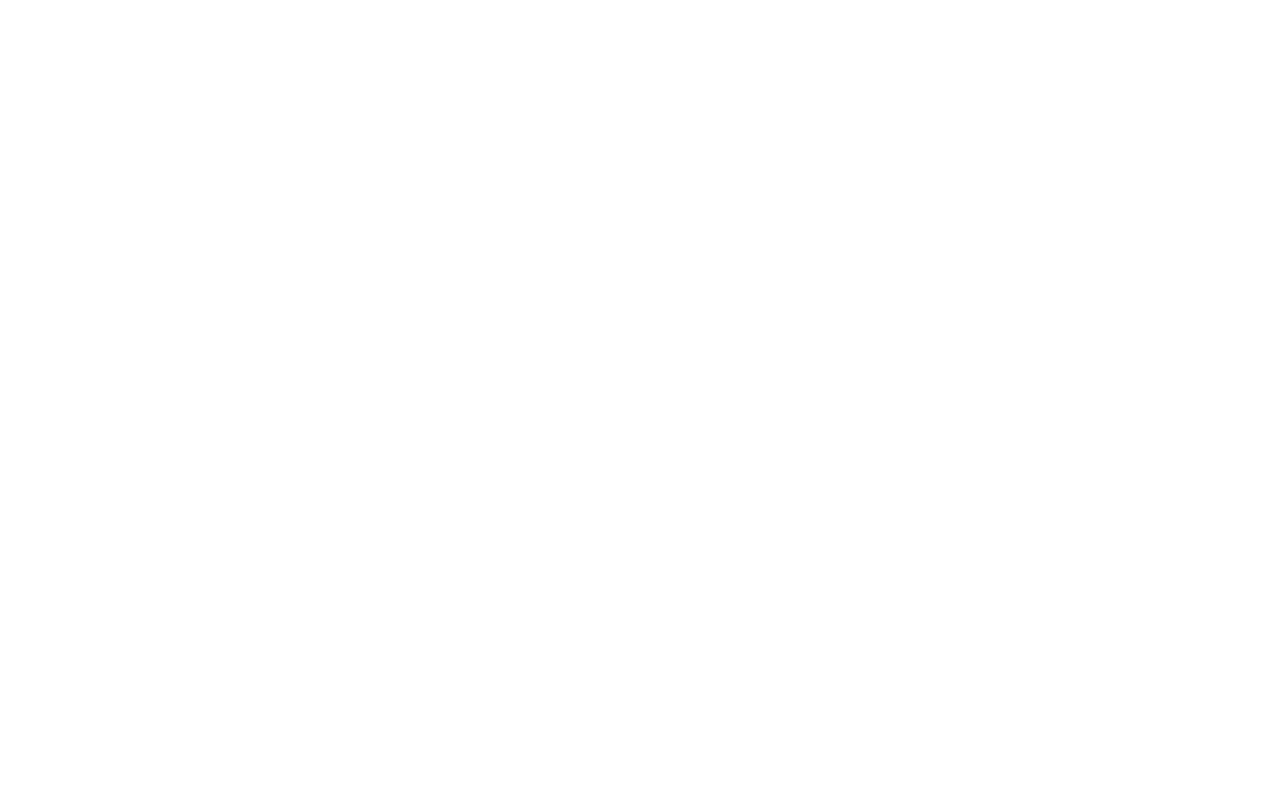
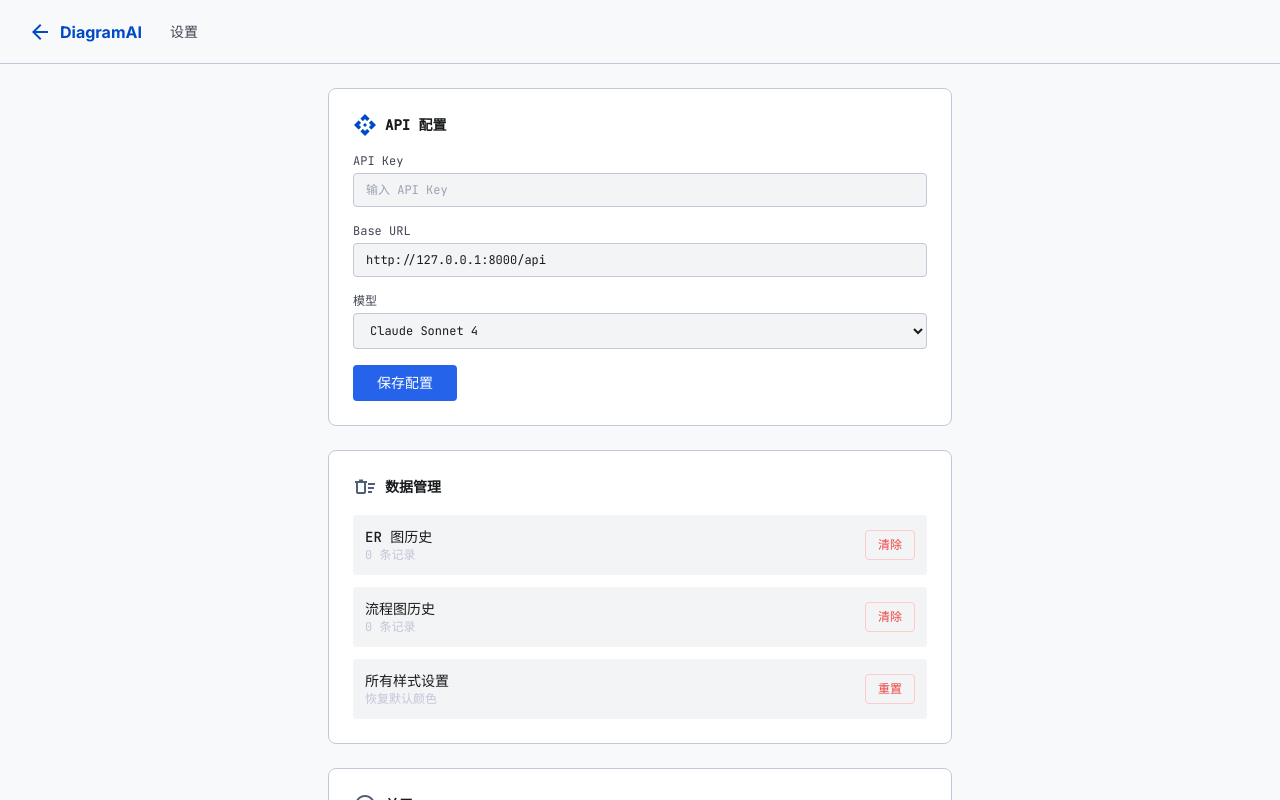
Before and after one commit to koixlw/DiagramAl, a Vue app in the folder frontend/: page /settings in a window 1280 px wide. Before the commit this address had no page. Built offline with nearby package versions, Linux system fonts and the light colour scheme.

Commit message:
feat: 设置页面，API配置+数据管理+关于

```diff
--- a/frontend/src/router/index.js
+++ b/frontend/src/router/index.js
@@ -17,6 +17,11 @@ const routes = [
     name: 'er',
     component: () => import('../views/ERDiagram.vue'),
   },
+  {
+    path: '/settings',
+    name: 'settings',
+    component: () => import('../views/Settings.vue'),
+  },
 ]
 
 const router = createRouter({
--- /dev/null
+++ b/frontend/src/views/Settings.vue
@@ -0,0 +1,143 @@
+<template>
+  <div class="bg-background text-on-background font-body-md h-screen flex flex-col overflow-hidden">
+    <header class="bg-surface border-b border-outline-variant flex items-center w-full px-gutter h-16 shrink-0">
+      <button @click="router.push('/')" class="flex items-center gap-2 text-primary hover:bg-surface-container-low rounded-lg px-3 py-1.5 transition-colors">
+        <span class="material-symbols-outlined">arrow_back</span>
+        <span class="font-headline-md font-bold">DiagramAI</span>
+      </button>
+      <span class="font-label-mono text-label-mono text-on-surface-variant ml-4">设置</span>
+    </header>
+
+    <div class="flex-1 overflow-auto">
+      <div class="max-w-2xl mx-auto p-6 space-y-6">
+        <!-- API 配置 -->
+        <div class="bg-surface-container-lowest border border-outline-variant rounded-xl p-6">
+          <h2 class="font-label-mono text-label-mono font-bold text-on-surface mb-4 flex items-center gap-2">
+            <span class="material-symbols-outlined text-primary">api</span>
+            API 配置
+          </h2>
+          <div class="space-y-4">
+            <div>
+              <label class="font-code-sm text-code-sm text-on-surface-variant block mb-1">API Key</label>
+              <input v-model="apiConfig.key" type="password" class="w-full bg-surface-container-low border border-outline-variant rounded-lg px-3 py-2 font-code-sm text-code-sm focus:ring-1 focus:ring-primary focus:border-primary focus:outline-none" placeholder="输入 API Key">
+            </div>
+            <div>
+              <label class="font-code-sm text-code-sm text-on-surface-variant block mb-1">Base URL</label>
+              <input v-model="apiConfig.baseUrl" type="text" class="w-full bg-surface-container-low border border-outline-variant rounded-lg px-3 py-2 font-code-sm text-code-sm focus:ring-1 focus:ring-primary focus:border-primary focus:outline-none" placeholder="http://127.0.0.1:8000/api">
+            </div>
+            <div>
+              <label class="font-code-sm text-code-sm text-on-surface-variant block mb-1">模型</label>
+              <select v-model="apiConfig.model" class="w-full bg-surface-container-low border border-outline-variant rounded-lg px-3 py-2 font-code-sm text-code-sm focus:ring-1 focus:ring-primary focus:border-primary focus:outline-none">
+                <option value="claude-sonnet-4-20250514">Claude Sonnet 4</option>
+                <option value="claude-opus-4-20250514">Claude Opus 4</option>
+                <option value="claude-haiku-4-20250514">Claude Haiku 4</option>
+              </select>
+            </div>
+            <button @click="saveApiConfig" class="bg-primary-container text-on-primary rounded-lg py-2 px-6 font-label-mono text-label-mono hover:opacity-90 transition-opacity">保存配置</button>
+            <p v-if="saveMsg" class="text-xs" :class="saveMsg.success ? 'text-emerald-600' : 'text-red-600'">{{ saveMsg.text }}</p>
+          </div>
+        </div>
+
+        <!-- 清除数据 -->
+        <div class="bg-surface-container-lowest border border-outline-variant rounded-xl p-6">
+          <h2 class="font-label-mono text-label-mono font-bold text-on-surface mb-4 flex items-center gap-2">
+            <span class="material-symbols-outlined text-secondary">delete_sweep</span>
+            数据管理
+          </h2>
+          <div class="space-y-3">
+            <div class="flex items-center justify-between p-3 bg-surface-container-low rounded-lg">
+              <div>
+                <p class="font-label-mono text-label-mono text-on-surface">ER 图历史</p>
+                <p class="font-code-sm text-code-sm text-outline-variant text-xs">{{ erHistoryCount }} 条记录</p>
+              </div>
+              <button @click="clearHistory('er')" class="text-red-500 hover:text-red-700 text-xs font-label-mono border border-red-200 rounded-lg px-3 py-1.5 hover:bg-red-50 transition-colors">清除</button>
+            </div>
+            <div class="flex items-center justify-between p-3 bg-surface-container-low rounded-lg">
+              <div>
+                <p class="font-label-mono text-label-mono text-on-surface">流程图历史</p>
+                <p class="font-code-sm text-code-sm text-outline-variant text-xs">{{ fcHistoryCount }} 条记录</p>
+              </div>
+              <button @click="clearHistory('fc')" class="text-red-500 hover:text-red-700 text-xs font-label-mono border border-red-200 rounded-lg px-3 py-1.5 hover:bg-red-50 transition-colors">清除</button>
+            </div>
+            <div class="flex items-center justify-between p-3 bg-surface-container-low rounded-lg">
+              <div>
+                <p class="font-label-mono text-label-mono text-on-surface">所有样式设置</p>
+                <p class="font-code-sm text-code-sm text-outline-variant text-xs">恢复默认颜色</p>
+              </div>
+              <button @click="clearStyles" class="text-red-500 hover:text-red-700 text-xs font-label-mono border border-red-200 rounded-lg px-3 py-1.5 hover:bg-red-50 transition-colors">重置</button>
+            </div>
+          </div>
+        </div>
+
+        <!-- 关于 -->
+        <div class="bg-surface-container-lowest border border-outline-variant rounded-xl p-6">
+          <h2 class="font-label-mono text-label-mono font-bold text-on-surface mb-4 flex items-center gap-2">
+            <span class="material-symbols-outlined text-secondary">info</span>
+            关于
+          </h2>
+          <div class="space-y-2">
+            <p class="font-label-mono text-label-mono text-on-surface">DiagramAI v0.1.0</p>
+            <p class="font-code-sm text-code-sm text-on-surface-variant">AI 驱动的智能图表生成工具</p>
+            <p class="font-code-sm text-code-sm text-on-surface-variant text-xs">支持自然语言和代码输入，自动生成流程图和 E-R 图</p>
+          </div>
+        </div>
+      </div>
+    </div>
+  </div>
+</template>
+
+<script setup>
+import { ref, onMounted } from 'vue'
+import { useRouter } from 'vue-router'
+
+const router = useRouter()
+
+const apiConfig = ref({
+  key: '',
+  baseUrl: 'http://127.0.0.1:8000/api',
+  model: 'claude-sonnet-4-20250514'
+})
+const saveMsg = ref(null)
+
+const erHistoryCount = ref(0)
+const fcHistoryCount = ref(0)
+
+onMounted(() => {
+  // 加载 API 配置
+  try {
+    const saved = localStorage.getItem('api-config')
+    if (saved) apiConfig.value = JSON.parse(saved)
+  } catch(e) {}
+
+  // 统计历史数量
+  try {
+    const erH = localStorage.getItem('er-history')
+    erHistoryCount.value = erH ? JSON.parse(erH).length : 0
+    const fcH = localStorage.getItem('fc-history')
+    fcHistoryCount.value = fcH ? JSON.parse(fcH).length : 0
+  } catch(e) {}
+})
+
+function saveApiConfig() {
+  try {
+    localStorage.setItem('api-config', JSON.stringify(apiConfig.value))
+    saveMsg.value = { success: true, text: '配置已保存' }
+    setTimeout(() => { saveMsg.value = null }, 2000)
+  } catch(e) {
+    saveMsg.value = { success: false, text: '保存失败' }
+  }
+}
+
+function clearHistory(type) {
+  if (!confirm(`确定清除${type === 'er' ? 'ER 图' : '流程图'}历史？`)) return
+  localStorage.removeItem(type === 'er' ? 'er-history' : 'fc-history')
+  if (type === 'er') erHistoryCount.value = 0
+  else fcHistoryCount.value = 0
+}
+
+function clearStyles() {
+  if (!confirm('确定重置所有样式为默认？')) return
+  localStorage.removeItem('er-colors-v2')
+  localStorage.removeItem('fc-colors-v2')
+}
+</script>
--- a/frontend/src/views/Workspace.vue
+++ b/frontend/src/views/Workspace.vue
@@ -25,10 +25,10 @@
         </router-link>
       </div>
       <div class="mt-auto border-t border-outline-variant pt-4 flex flex-col gap-2">
-        <a class="text-on-surface-variant hover:bg-surface-variant rounded-lg flex items-center gap-3 px-4 py-3 transition-all cursor-pointer" href="#">
+        <router-link to="/settings" class="text-on-surface-variant hover:bg-surface-variant rounded-lg flex items-center gap-3 px-4 py-3 transition-all">
           <span class="material-symbols-outlined">settings</span>
           <span class="font-label-mono text-label-mono">设置</span>
-        </a>
+        </router-link>
         <a class="text-on-surface-variant hover:bg-surface-variant rounded-lg flex items-center gap-3 px-4 py-3 transition-all cursor-pointer" href="#">
           <span class="material-symbols-outlined">help</span>
           <span class="font-label-mono text-label-mono">文档</span>
```
